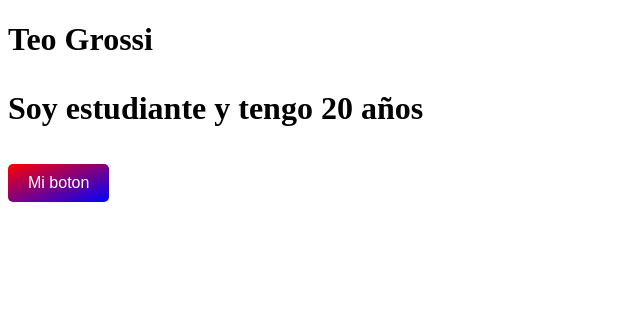
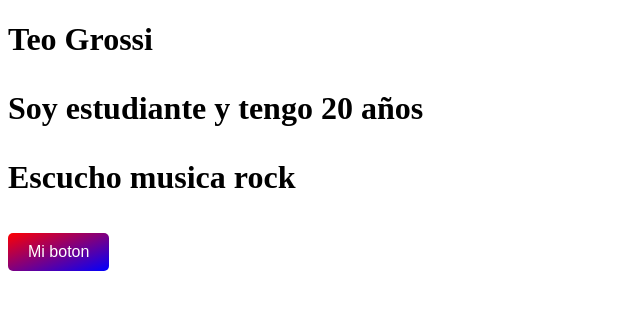
Before and after one commit to spidermurloc/CV, a plain HTML site: page teoPortfolio.html in a window 1280 px wide. Shown: the whole page, without its empty margins (0-640 px from the left). Drawn offline with Linux system fonts and the light colour scheme.

Commit message:
Agregado de hobby (musica)

```diff
--- a/teoPortfolio.html
+++ b/teoPortfolio.html
@@ -11,6 +11,8 @@
     <header>
     	<h1>Teo Grossi<h1>
         <p>Soy estudiante y tengo 20 años<p>
+        <p>Escucho musica rock<p>
+
     <header>
 
     <button class="gradiente">Mi boton</button>
```
